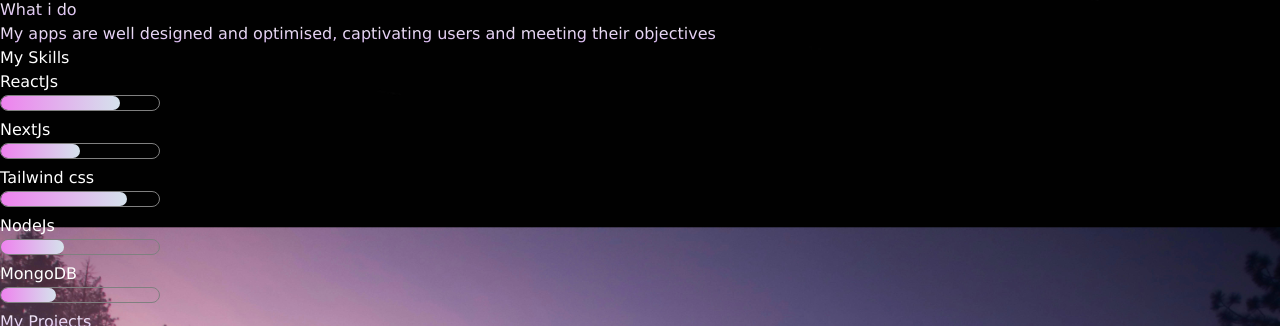
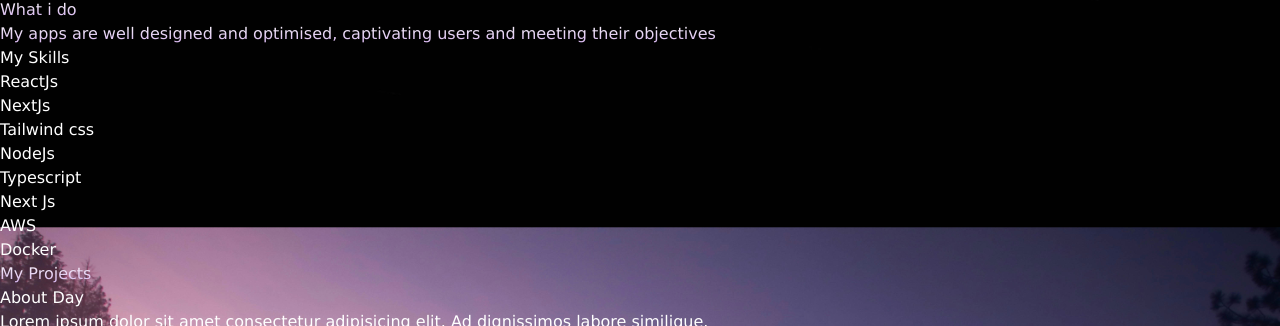
Before and after one commit to Bhogeshwarj/Portfolio, a React (Vite) app: page / in a window 1280 px wide. Shown: the part 626-952 px from the top of the page. Built offline with nearby package versions, Linux system fonts and the light colour scheme.

Commit message:
Changed the skillCard Section

```diff
--- a/src/Components/SkillCard.jsx
+++ b/src/Components/SkillCard.jsx
@@ -4,7 +4,7 @@ const SkillCard = ({title,value}) => {
   return (
     <div className="flex justify-between items-center mt-5 backdrop-blur-3xl shadow-xl p-3 rounded-2xl border border-slate-600 shadow-gray-1000 mr-2">
       <h3 className="text-xl text-white">{title}</h3>
-      <progress max="100" value={value} className="progress-bar" />
+
     </div>
   )
 }
--- a/src/Components/SkillSection.jsx
+++ b/src/Components/SkillSection.jsx
@@ -5,17 +5,33 @@ import SkillsCard from './SkillCard'
 
 const SkillSection = () => {
   return (
-    <div data-aos="fade-right" className="mb-20 lg:mb-36">
-      <h1 className="text-5xl lg:text-7xl font-bold mb-10">My Skills</h1>
-      {/* <div className="h-[300px] overflow-y-scroll select-none scroll-bar"> */}
-        <SkillsCard title={"ReactJs"} value={75} />
-        <SkillsCard title={"NextJs"} value={50} />
-        <SkillsCard title={"Tailwind css"} value={80} />
-        <SkillsCard title={"NodeJs"} value={40} />
-        <SkillsCard title={"MongoDB"} value={35} />
-      {/* </div> */}
-    </div>
+<div data-aos="fade-right" className="mb-20 lg:mb-36">
+  <h1 className=" text-3xl lg:text-5xl font-bold mb-10">My Skills</h1>
+  <div className="flex flex-wrap justify-center items-center gap-2">
+    <SkillsCard title={"ReactJs"} />
+    <SkillsCard title={"NextJs"} />
+    <SkillsCard title={"Tailwind css"} />
+    <SkillsCard title={"NodeJs"} />
+    <SkillsCard title={"Typescript"} />
+    <SkillsCard title={"Next Js"} />
+    <SkillsCard title={"AWS"} />
+    <SkillsCard title={"Docker"} />
+
+  </div>
+</div>
+
   )
+  //   <div data-aos="fade-right" className="mb-20 lg:mb-36">
+  //     <h1 className="text-5xl lg:text-7xl font-bold mb-10">My Skills</h1>
+  //     {/* <div className="h-[300px] overflow-y-scroll select-none scroll-bar"> */}
+  //       <SkillsCard title={"ReactJs"}  />
+  //       <SkillsCard title={"NextJs"}  />
+  //       <SkillsCard title={"Tailwind css"}  />
+  //       <SkillsCard title={"NodeJs"}  />
+  //       <SkillsCard title={"MongoDB"}  />
+  //     {/* </div> */}
+  //   </div>
+  // )
 }
 
 export default SkillSection
```
